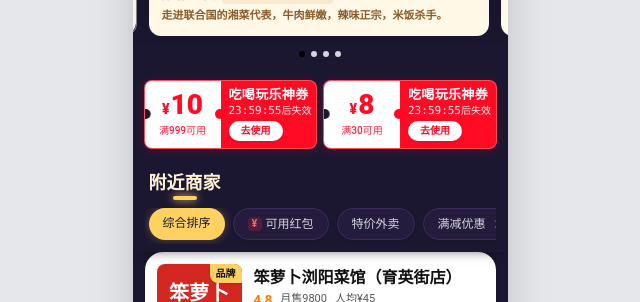
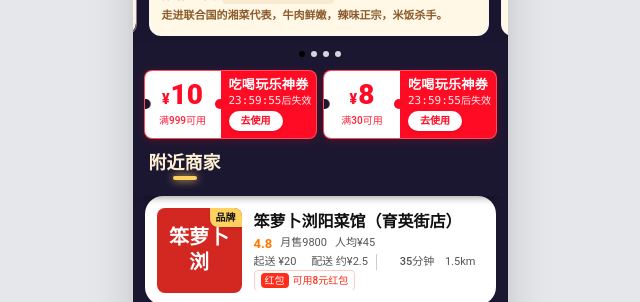
Before and after one commit to guoyuzh08-source/yidi-demo, a React (Vite) app: page / in a window 1280 px wide. Shown: the part 444-746 px from the top of the page, without its empty margins (320-960 px from the left). Built offline with nearby package versions, Linux system fonts and the light colour scheme.

Commit message:
feat: Add more restaurant data to homepage
Includes details for multiple new restaurants, such as tea shops, noodle shops, and fruit tea vendors, enhancing the variety and realism of the demo homepage.

```diff
--- a/src/App.tsx
+++ b/src/App.tsx
@@ -139,6 +139,57 @@ const StoreList = [
     signatureDish: "费大厨辣椒炒肉",
     redPacketUsable: true,
     img: "https://images.unsplash.com/photo-1555126634-de26c2e22c95?auto=format&fit=crop&q=80&w=200&h=200",
+  },
+  {
+    id: 4,
+    name: "茶颜悦色（五一广场店）",
+    brand: true,
+    score: 4.9,
+    sales: 9999,
+    perCapita: 18,
+    deliveryStart: 15,
+    deliveryFee: 1.5,
+    time: "25分钟",
+    distance: "1.0km",
+    rank: "长沙奶茶好评榜第1名",
+    tags: ["极速贴", "品牌优选"],
+    signatureDish: "幽兰拿铁",
+    redPacketUsable: true,
+    img: "https://images.unsplash.com/photo-1558160074-4d7d8bdf4256?auto=format&fit=crop&q=80&w=200&h=200",
+  },
+  {
+    id: 5,
+    name: "公交新村粉店",
+    brand: false,
+    score: 4.7,
+    sales: 5400,
+    perCapita: 15,
+    deliveryStart: 15,
+    deliveryFee: 2.0,
+    time: "30分钟",
+    distance: "2.5km",
+    rank: "老长沙米粉热销榜第4名",
+    tags: ["新店特惠", "支持自取"],
+    signatureDish: "原汤肉丝粉",
+    redPacketUsable: false,
+    img: "https://images.unsplash.com/photo-1582875151240-da232fcc6f3d?auto=format&fit=crop&q=80&w=200&h=200",
+  },
+  {
+    id: 6,
+    name: "果呀呀（国金街店）",
+    brand: true,
+    score: 4.8,
+    sales: 6200,
+    perCapita: 25,
+    deliveryStart: 20,
+    deliveryFee: 2.5,
+    time: "35分钟",
+    distance: "1.8km",
+    rank: "果茶热销榜第2名",
+    tags: ["减免配送费"],
+    signatureDish: "芒果雪泥",
+    redPacketUsable: true,
+    img: "https://images.unsplash.com/photo-1560159846-5db2e6db5cbb?auto=format&fit=crop&q=80&w=200&h=200",
   },
 ];
 
@@ -899,7 +950,7 @@ export default function App() {
             </div>
 
             {/* Scroll Indicators */}
-            <div className="flex gap-1.5 justify-center mt-1 mb-0 items-center h-[12px]">
+            <div className="flex gap-1.5 justify-center mt-1 items-center h-[12px]">
               {featuredStoresToUse.map((_, index) => (
                 <div
                   key={index}
@@ -909,7 +960,7 @@ export default function App() {
             </div>
 
             {/* Red Packet Static Banner */}
-            <div className="relative z-30 flex justify-center mt-[20px] mb-[20px]">
+            <div className="relative z-30 flex justify-center mt-[10px] mb-[10px]">
               <div className="flex gap-1.5 shrink-0 justify-center w-full">
                 {/* 神券 1 */}
                 <div
@@ -962,56 +1013,17 @@ export default function App() {
             </div>
           </div>
 
-          {/* Store List Header with Filters */}
+          {/* Store List Header */}
           <div
             ref={listRef}
-            className="sticky top-0 bg-[#1C1731] z-30 pt-0 pb-2 px-3 shadow-[0_10px_10px_-10px_rgba(0,0,0,0.5)]"
+            className="sticky top-0 bg-[#1C1731] z-30 pt-0 pb-[20px] px-3 shadow-[0_10px_10px_-10px_rgba(0,0,0,0.5)]"
           >
-            <div className="flex items-center gap-5 mb-3 px-1">
+            <div className="flex items-center gap-5 px-1">
               <div className="relative cursor-pointer">
                 <span className="text-[18px] font-extrabold text-[#FFF0D4]">
                   附近商家
                 </span>
                 <div className="absolute -bottom-1 left-1/2 -translate-x-1/2 w-6 h-1 bg-[#FFD161] rounded-full shadow-[0_0_8px_#FFD161]"></div>
-              </div>
-            </div>
-
-            {/* Dynamic Filter Row */}
-            <div className="flex gap-2 overflow-x-auto hide-scrollbar text-[12px] pb-1 px-1">
-              <div
-                onClick={() => setActiveFilter("all")}
-                className={`px-3.5 py-1.5 rounded-full whitespace-nowrap transition-colors cursor-pointer font-medium ${activeFilter === "all" ? "bg-[#FFD161] text-gray-900 shadow-[0_0_10px_rgba(255,209,97,0.3)]" : "bg-[#251b3d] text-gray-300 border border-[#3b2d5c] shadow-sm hover:bg-[#342752]"}`}
-              >
-                综合排序
-              </div>
-              {/* Red Packet Filter Toggle */}
-              <div
-                onClick={() =>
-                  setActiveFilter(
-                    activeFilter === "red_packet" ? "all" : "red_packet",
-                  )
-                }
-                className={`px-3.5 py-1.5 rounded-full whitespace-nowrap transition-colors flex items-center cursor-pointer font-medium border ${activeFilter === "red_packet" ? "bg-red-500/20 text-red-400 border-red-500/50 shadow-[0_0_10px_rgba(239,68,68,0.3)]" : "bg-[#251b3d] text-gray-300 border-[#3b2d5c] shadow-sm hover:bg-[#342752]"}`}
-              >
-                <div
-                  className={`mr-1 flex items-center justify-center rounded-sm w-3.5 h-3.5 text-[10px] font-bold ${activeFilter === "red_packet" ? "bg-red-500 text-white shadow-[0_0_5px_rgba(239,68,68,0.5)]" : "bg-red-500/20 text-red-400"}`}
-                >
-                  ¥
-                </div>
-                可用红包
-              </div>
-              <div
-                onClick={() => setActiveFilter("special")}
-                className={`px-3.5 py-1.5 rounded-full whitespace-nowrap transition-colors cursor-pointer font-medium ${activeFilter === "special" ? "bg-[#FFD161] text-gray-900 shadow-[0_0_10px_rgba(255,209,97,0.3)]" : "bg-[#251b3d] text-gray-300 border border-[#3b2d5c] shadow-sm hover:bg-[#342752]"}`}
-              >
-                特价外卖
-              </div>
-              <div className="px-3.5 py-1.5 rounded-full whitespace-nowrap transition-colors cursor-pointer font-medium bg-[#251b3d] text-gray-300 border border-[#3b2d5c] shadow-sm hover:bg-[#342752]">
-                满减优惠{" "}
-                <ChevronRight
-                  size={12}
-                  className="inline ml-0.5 text-gray-400"
-                />
               </div>
             </div>
           </div>
```
